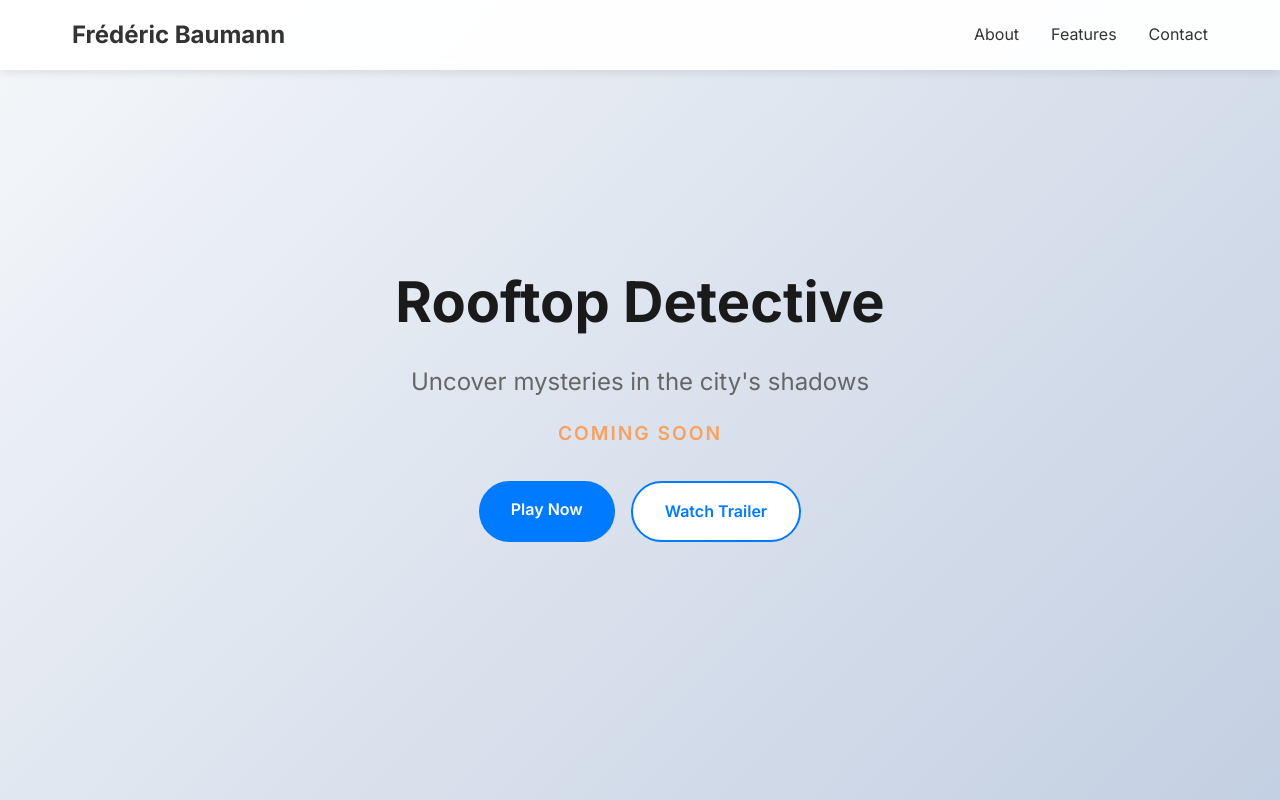
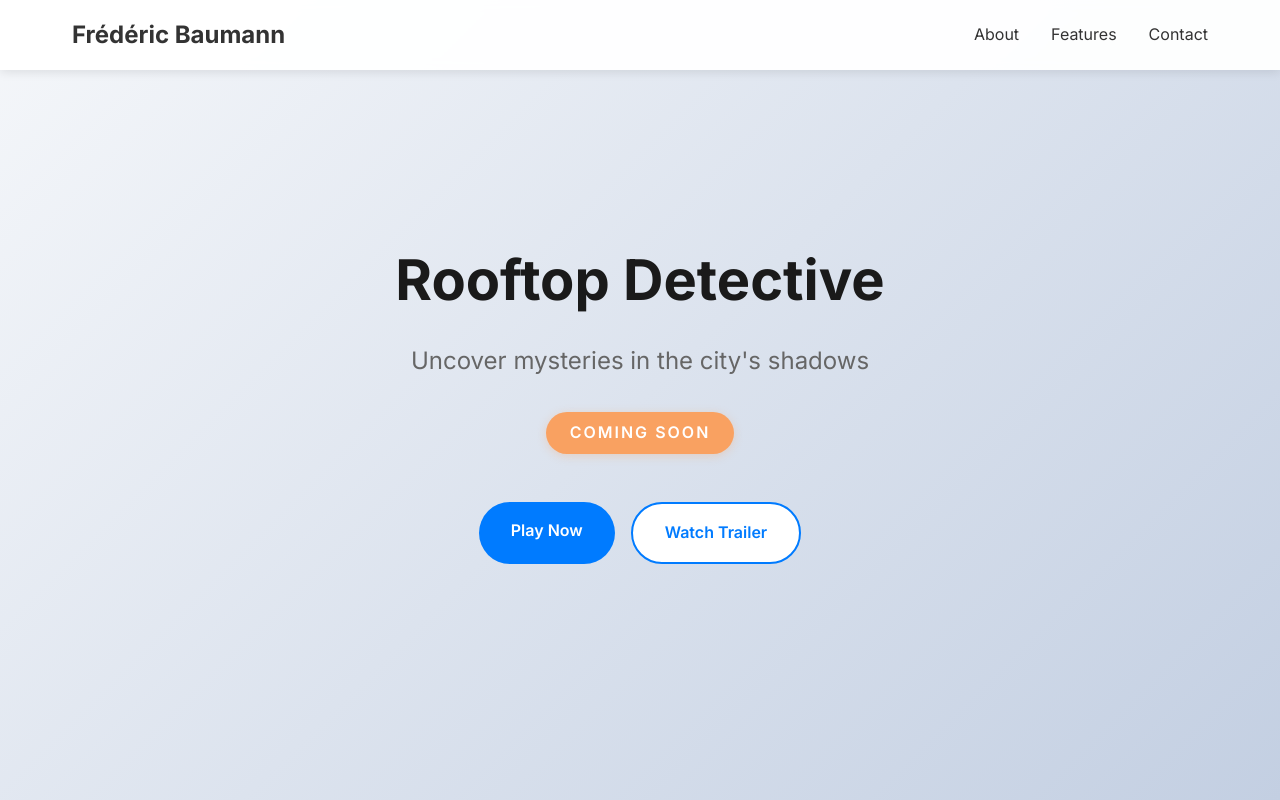
Before and after one commit to EdtheFred/EdtheFred.github.io, a plain HTML site: page index.html in a window 1280 px wide. Shown: the top 800 px of the page. Drawn offline with Linux system fonts and the light colour scheme.

Commit message:
Update coming soon text

```diff
--- a/styles.css
+++ b/styles.css
@@ -84,16 +84,21 @@ nav {
 .subtitle {
     font-size: 1.5rem;
     color: #666;
-    margin-bottom: 1rem;
+    margin-bottom: 2rem;
 }
 
 .coming-soon {
-    font-size: 1.2rem;
-    color: #F9A161;
+    display: inline-block;
+    font-size: 1rem;
+    color: white;
+    background-color: #F9A161;
     font-weight: 600;
-    margin-bottom: 2rem;
+    margin-bottom: 3rem;
     text-transform: uppercase;
     letter-spacing: 2px;
+    padding: 0.5rem 1.5rem;
+    border-radius: 50px;
+    box-shadow: 0 2px 10px rgba(249, 161, 97, 0.3);
 }
 
 .cta-buttons {
```
